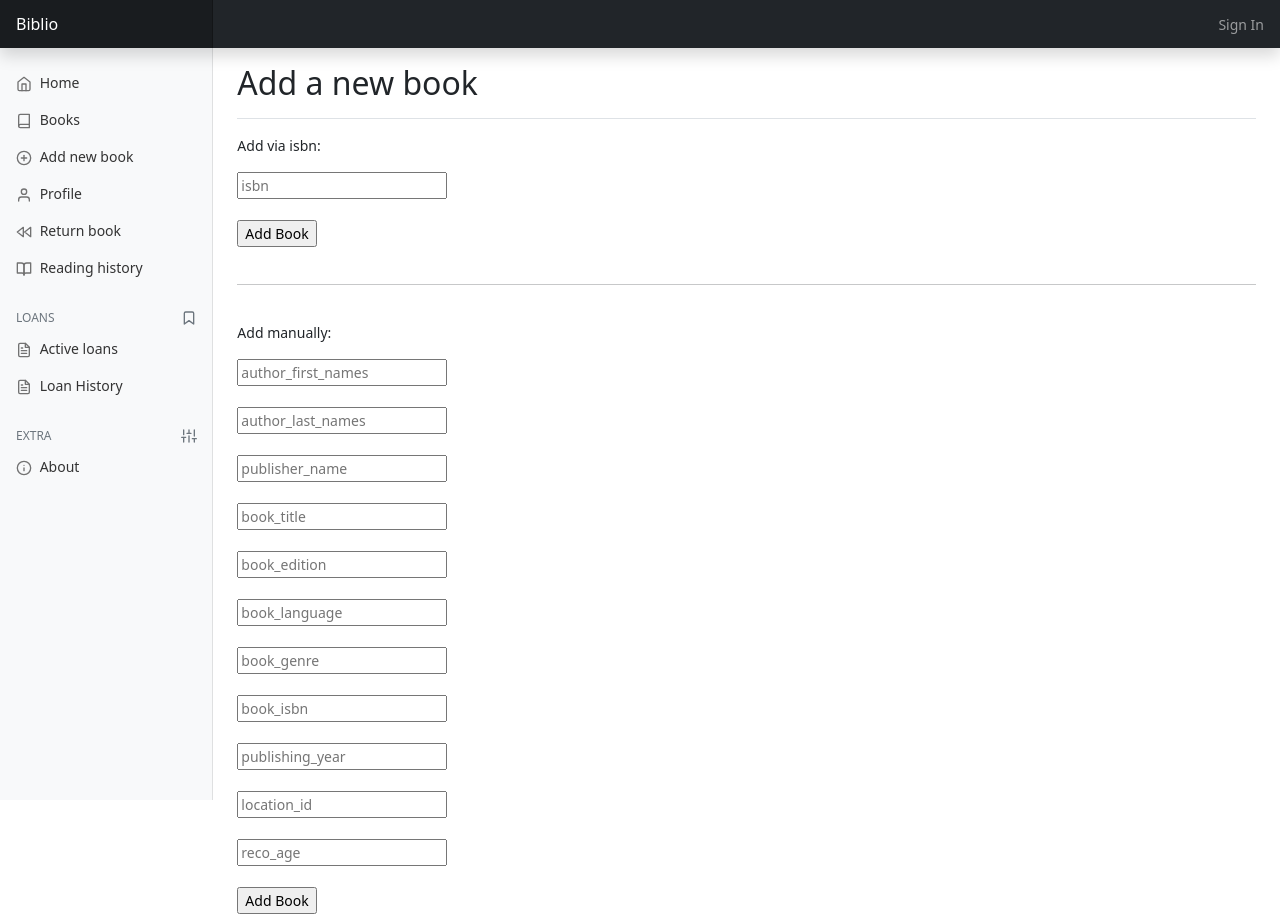
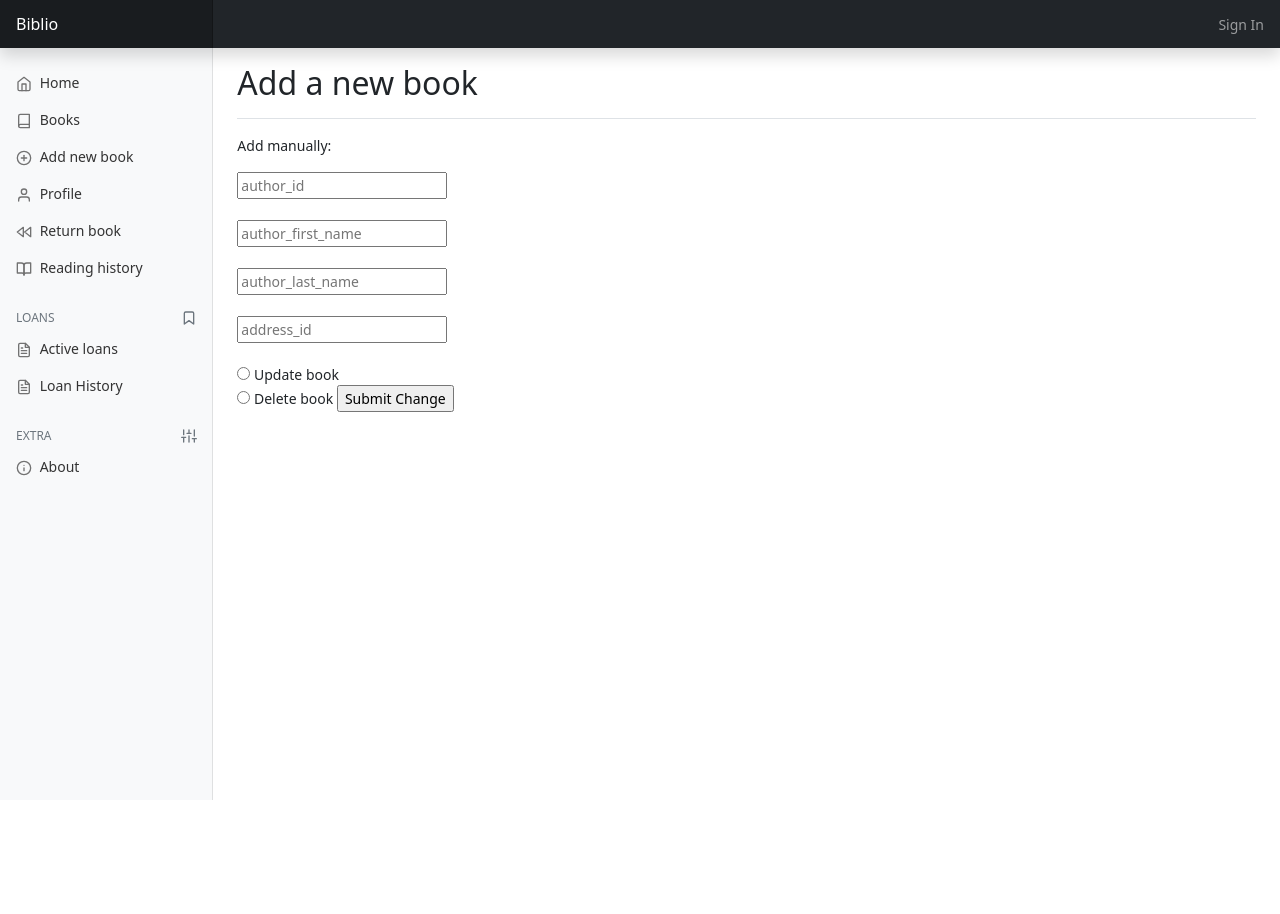
Before and after one commit to BennerLukas/Biblio, a Flask app: template src/frontend/app/templates/update_author.html in a window 1280 px wide. After the commit the page ends 800 px from the top, so only its background shows below. Run offline with Flask 2, Linux system fonts and the light colour scheme; the template is opened without the code that fills it, so the values that code supplies are empty.

Commit message:
added functional delete & update page for authors

```diff
--- a/src/frontend/app/templates/update_author.html
+++ b/src/frontend/app/templates/update_author.html
@@ -6,45 +6,27 @@
 {% block body %}
 
 <div>
-    <p>Add via isbn:</p>
-    <form action="/execute_add_book" method="post">
-        <input type="isbn" name="book_isbn" placeholder="isbn" required>
+    <p>Add manually:</p>
+    <form action="/execute_change_book_manually" method="post">
+        <input type="author_id" name = "author_id" placeholder="author_id">
         <br><br>
-        <input type="submit" name="execute_add_book" value="Add Book">
-    </form>
-</div>
+        <input type="author_first_name" name="author_first_name" placeholder="author_first_name">
+        <br><br>
+        <input type="author_last_name" name="author_last_name" placeholder="author_last_name">
+        <br><br>
+        <input type="address_id" name="address_id" placeholder="address_id">
 
-<br>
-<hr>
-<br>
-<div>
-    <p>Add manually:</p>
-    <form action="/execute_add_book_manually" method="post">
-        <input type="author_first_names" name="author_first_names" placeholder="author_first_names">
-        <br><br>
-        <input type="author_first_names" name="author_last_names" placeholder="author_last_names" required>
-        <br><br>
-        <input type="publisher_name" name="publisher_name" placeholder="publisher_name" required>
-        <br><br>
-        <input type="book_title" name="book_title" placeholder="book_title" required>
-        <br><br>
-        <input type="book_edition" name="book_edition" placeholder="book_edition">
-        <br><br>
-        <input type="book_language" name="book_language" placeholder="book_language">
-        <br><br>
-        <input type="book_genre" name="book_genre" placeholder="book_genre">
-        <br><br>
-        <input type="book_isbn" name="book_isbn" placeholder="book_isbn">
-        <br><br>
-        <input type="publishing_year" name="publishing_year" placeholder="publishing_year">
-        <br><br>
-        <input type="location_id" name="location_id" placeholder="location_id">
-        <br><br>
-        <input type="reco_age" name="reco_age" placeholder="reco_age">
+
         <br><br>
 
-        <input type="submit" name="execute_add_book_manually" value="Add Book">
+        <input type="radio" id="update" name="operator" value="update" required>
+        <label for="update">Update book</label><br>
+        <input type="radio" id="delete" name="operator" value="delete" required>
+        <label for="delete">Delete book</label>
+
+        <input type="submit" name="execute_update_book_manually" value="Submit Change">
     </form>
+
 </div>
 
 {% endblock %}
```
